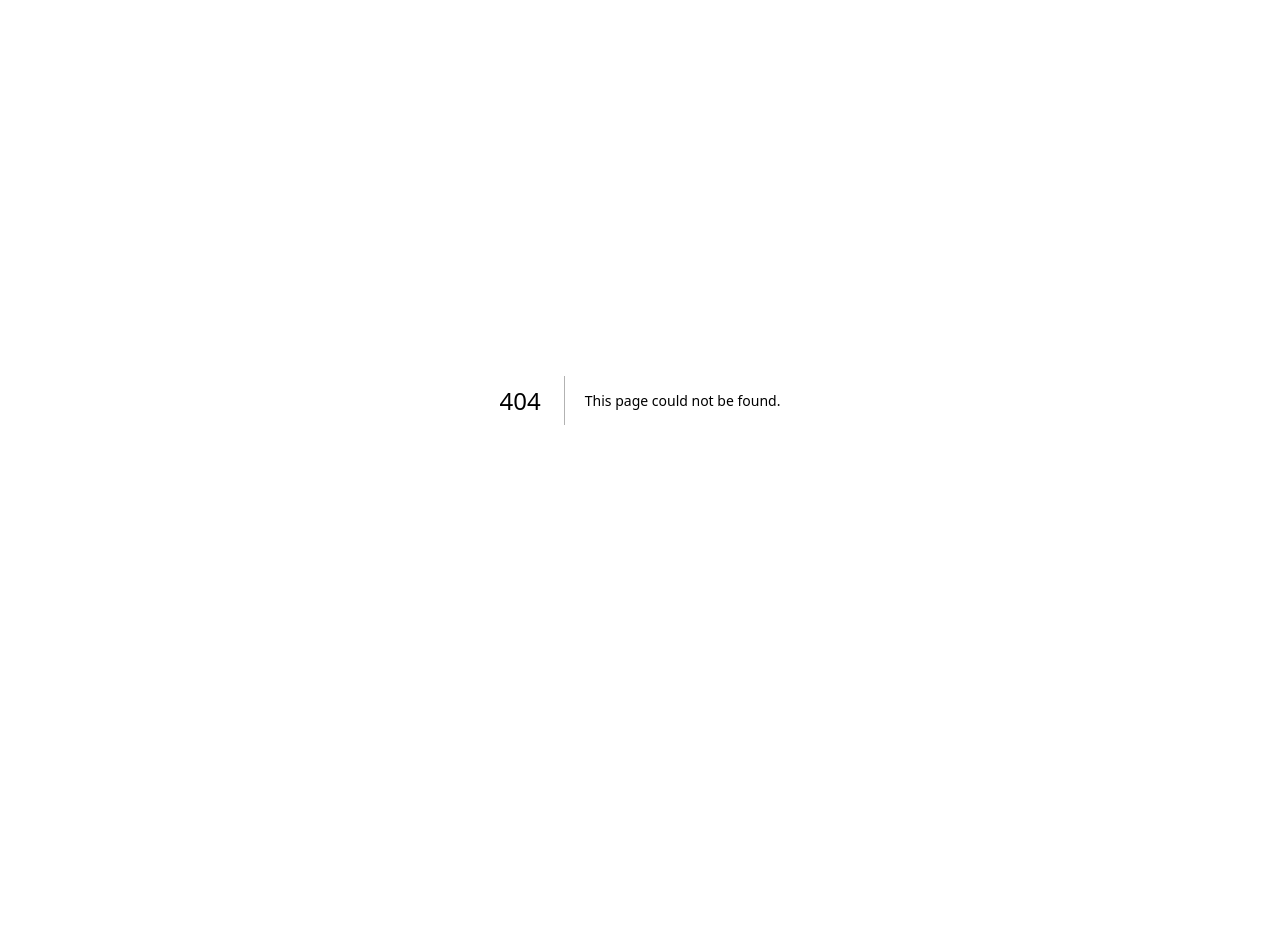
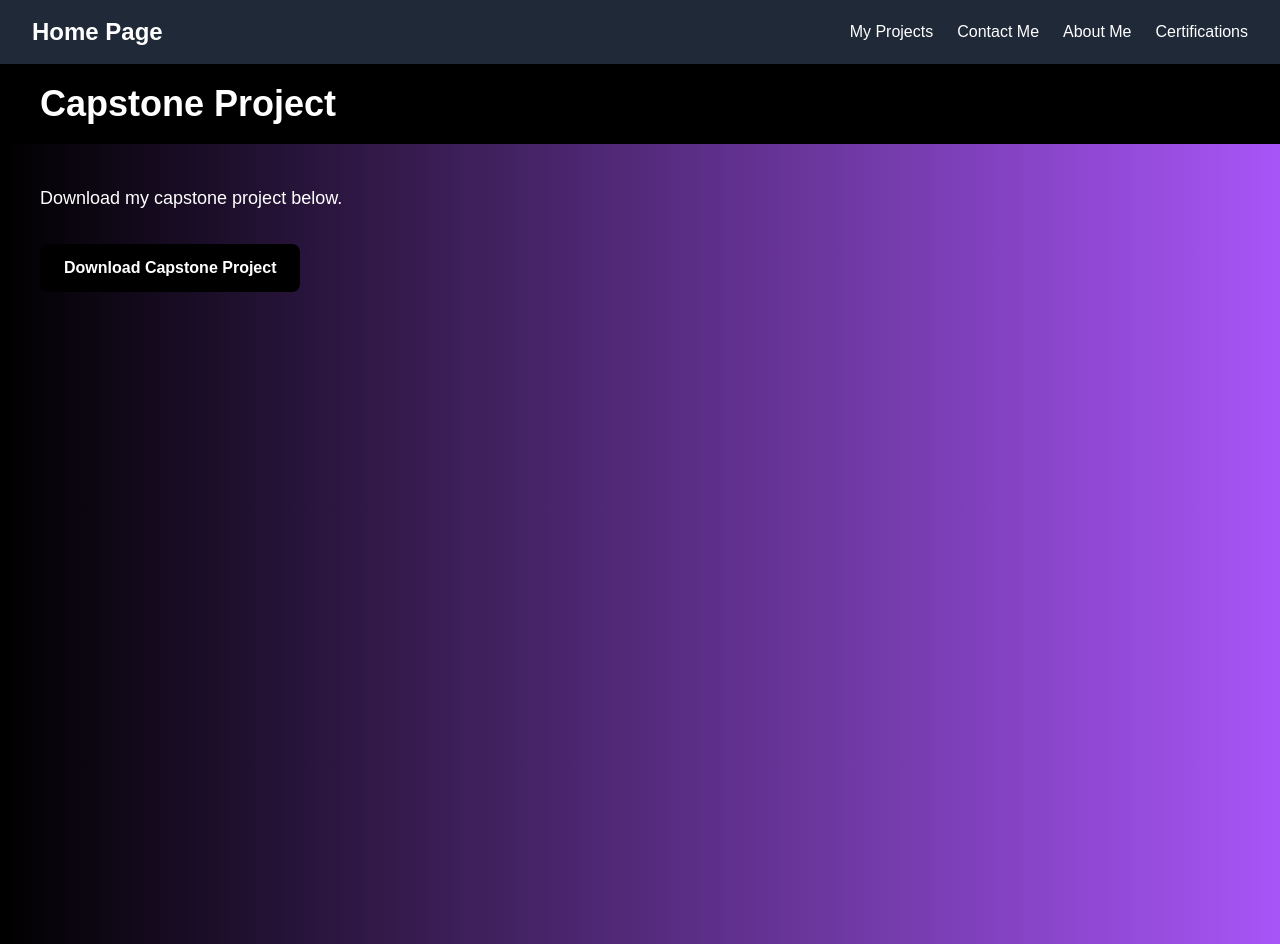
Before and after one commit to Paradrake2/PersonalWebsite, a Next.js app: page /projects/capstone in a window 1280 px wide. Before the commit this address had no page. Before the commit the page ends 800 px from the top, so only its background shows below. Built offline with nearby package versions, Linux system fonts and the light colour scheme.

Commit message:
added capstone

```diff
--- /dev/null
+++ b/app/projects/capstone/page.tsx
@@ -0,0 +1,22 @@
+import Navbar from "../../components/Navbar";
+
+export default function Home() {
+    return (
+        <body>
+            <Navbar />
+            <div className="bg-black">
+                <p className="text-4xl text-white font-bold text-left px-10 py-5">Capstone Project</p>
+            </div>
+            <div className="flex flex-col min-h-screen bg-gradient-to-r from-black to-purple-500 p-10 text-white">
+                <p className="text-lg mb-8">Download my capstone project below.</p>
+                <a
+                    href="/capstone.pdf"
+                    download
+                    className="w-fit bg-black text-white font-bold px-6 py-3 rounded-lg transition-all duration-300 hover:bg-gray-600"
+                >
+                    Download Capstone Project
+                </a>
+            </div>
+        </body>
+    );
+}
--- a/app/projects/page.tsx
+++ b/app/projects/page.tsx
@@ -67,6 +67,9 @@ export default function Home() {
                 <div className="px-6 py-1 rounded-lg w-auto mx-10 hover:text-gray-300">
                     <Link href="/projects/imagetoenemy" className=""> Image to Enemy</Link>
                 </div>
+                <div className="px-6 py-1 rounded-lg w-auto mx-10 hover:text-gray-300">
+                    <Link href="/projects/capstone" className=""> Capstone Project</Link>
+                </div>
             </div>
         </body>
     );
```
